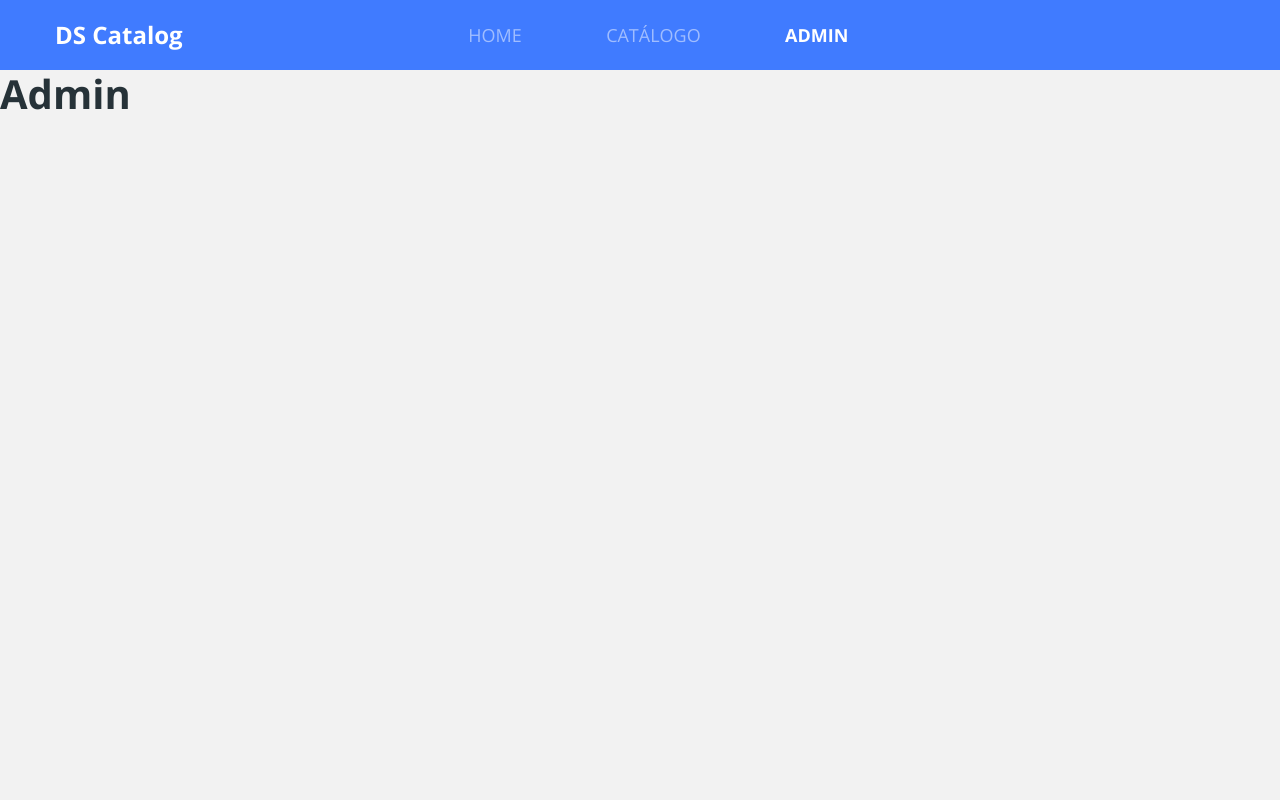
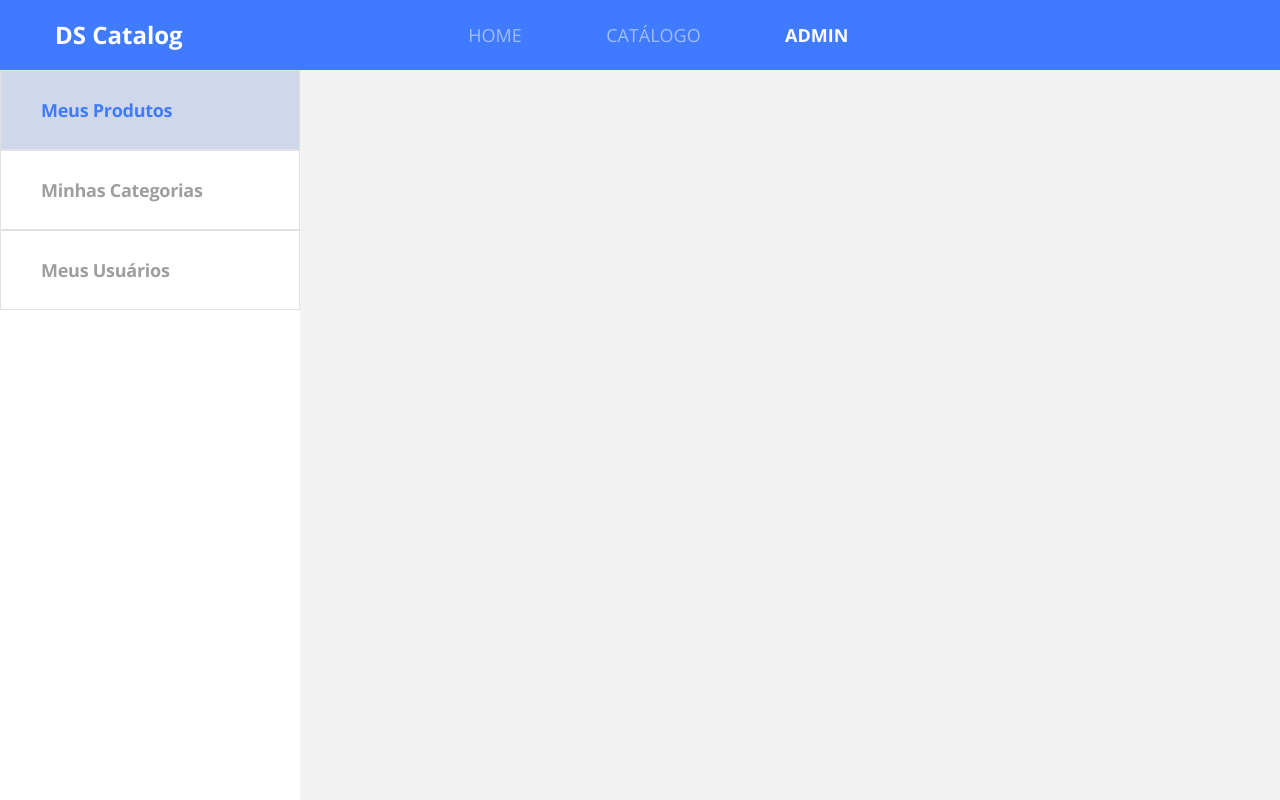
Before and after one commit to Oliveira-86/dscatalog_bootcamp_devsuperior, a React (Create React App) app in the folder front-web/: page /admin/products in a window 1280 px wide. Built offline with nearby package versions, Linux system fonts and the light colour scheme.

Commit message:
Add Admin Navbar

```diff
--- /dev/null
+++ b/front-web/src/pages/Admin/components/Navbar/index.tsx
@@ -0,0 +1,20 @@
+import React from 'react';
+import './styles.scss';
+
+const Navbar = () => (
+    <nav className="admin-nav-container">
+        <ul>
+            <li>
+                <a href="link" className="admin-nav-item active">Meus Produtos</a>
+            </li>
+            <li>
+               <a href="link" className="admin-nav-item"> Minhas Categorias</a>
+            </li>
+            <li>
+                <a href="link" className="admin-nav-item">Meus Usuários</a>
+            </li>
+        </ul>
+    </nav>
+);
+
+export default Navbar;
--- /dev/null
+++ b/front-web/src/pages/Admin/components/Navbar/styles.scss
@@ -0,0 +1,29 @@
+.admin-nav-container {
+    width: 300px;
+    height: calc(100vh - 70px);
+    background-color: #FFF;
+}
+
+.admin-nav-item {
+    display: block;
+    height: 80px;
+    border: 1px solid #E1E1E1;
+    display: flex;
+    align-items: center;
+    padding-left: 40px;
+    font-weight: bold;
+    font-size: 18px;
+    line-height: 25px;
+    letter-spacing: -0.015em;
+    color: #9E9E9E;
+
+    &.active {
+        background: rgba(98, 126, 187, 0.3);
+        color: #407BFF;
+
+    }
+
+    &:hover {
+        color: #407BFF;
+    }
+}
--- a/front-web/src/pages/Admin/index.tsx
+++ b/front-web/src/pages/Admin/index.tsx
@@ -1,10 +1,9 @@
+import Navbar from './components/Navbar/index'
 import React from 'react';
 
 const Admin = () =>  (
     <div>
-        <h1>
-         Admin
-        </h1>
+        <Navbar />
     </div>
 );
 
```
Also changed, not shown: 1 other file (tests, documents, lock files or other folders).
